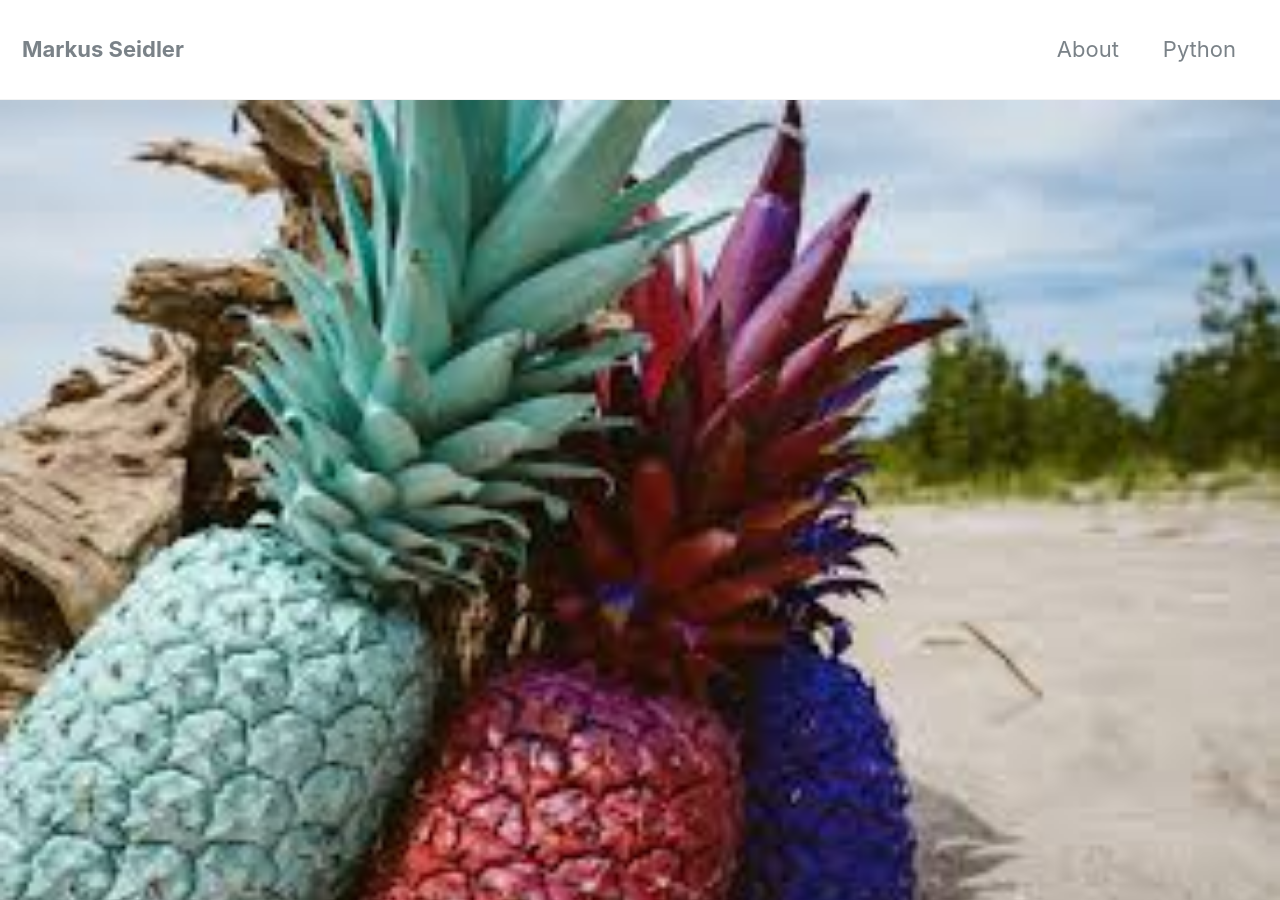
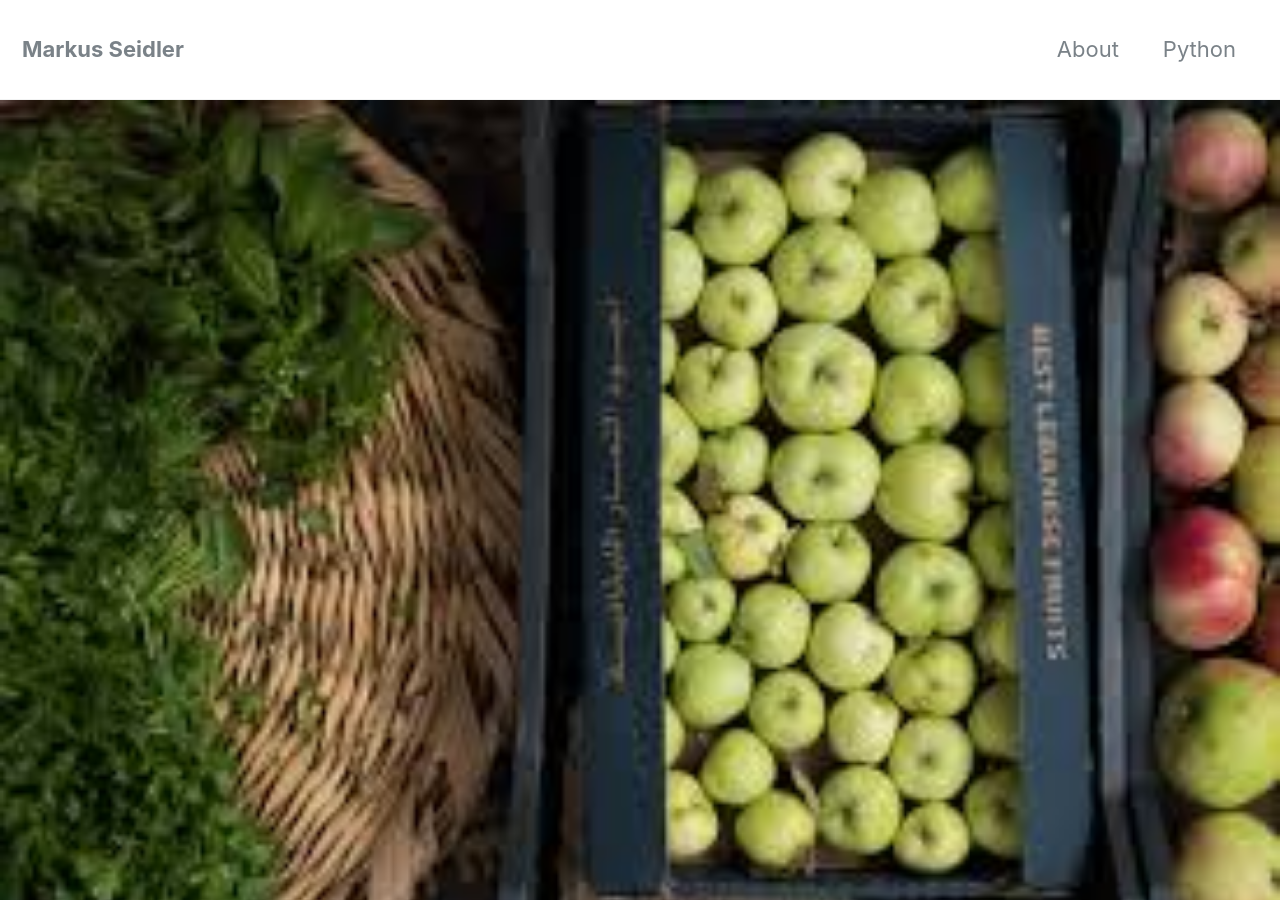
Before and after one commit to markusseidler/markusseidler.github.io, a Jekyll site: the page built from _posts/2018-05-02-IRCHOGSVM.md, in a window 1280 px wide and 900 px high. Built offline with Jekyll 4.4.1, drawn with Linux system fonts in a browser that asks for light colours; nearby versions of some CDN libraries.

Commit message:
changed head pic

```diff
--- a/_posts/2018-05-02-IRCHOGSVM.md
+++ b/_posts/2018-05-02-IRCHOGSVM.md
@@ -4,6 +4,6 @@ Histogram of Oriented Gradients"
 date: 2018-05-05
 tags: [machine learning, support vector machine, image recognition]
 header:
-    image: "images/IRCHOGSVM/pineapple.jpg"
+    image: "images/IRCHOGSVM/apples.jpg"
 excerpt: "Recognizing fruits with SVM and HOG"
 ---
```
Also changed, not shown: images/IRCHOGSVM/apples.jpg (added).
